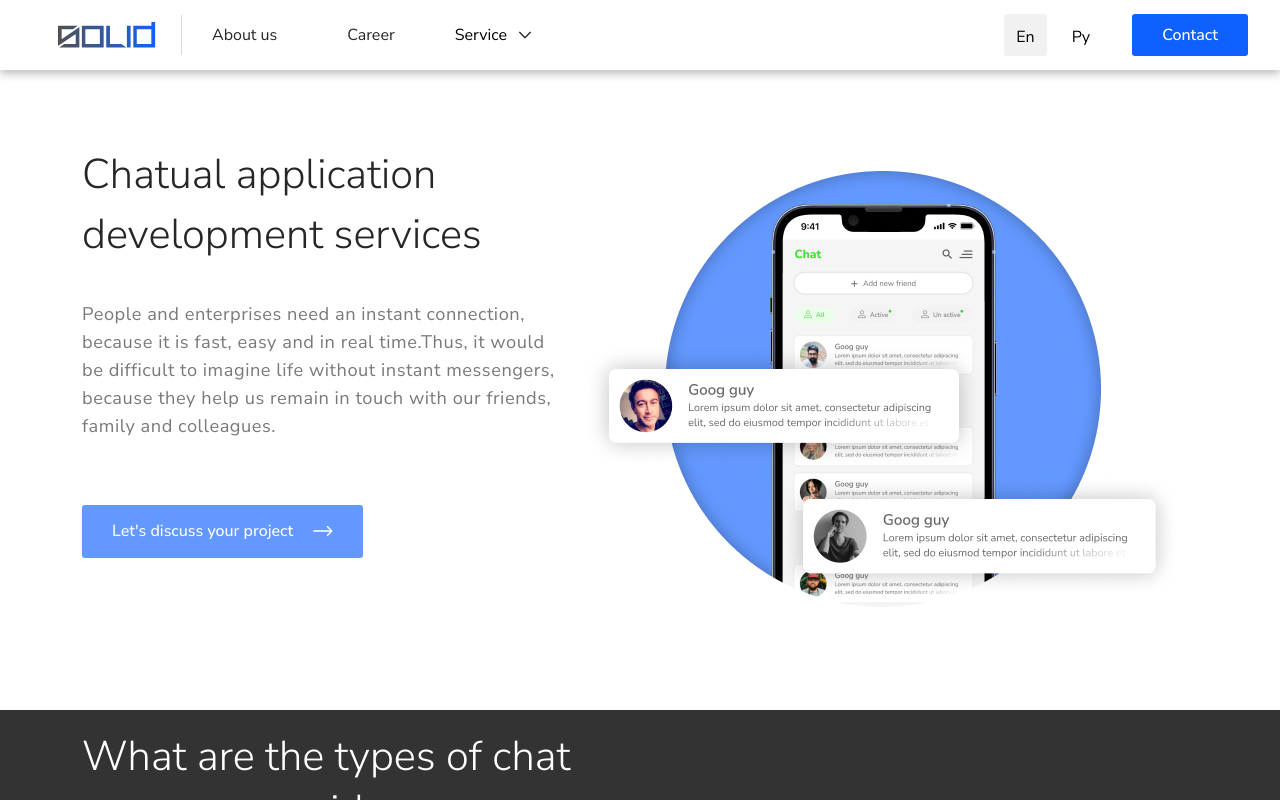
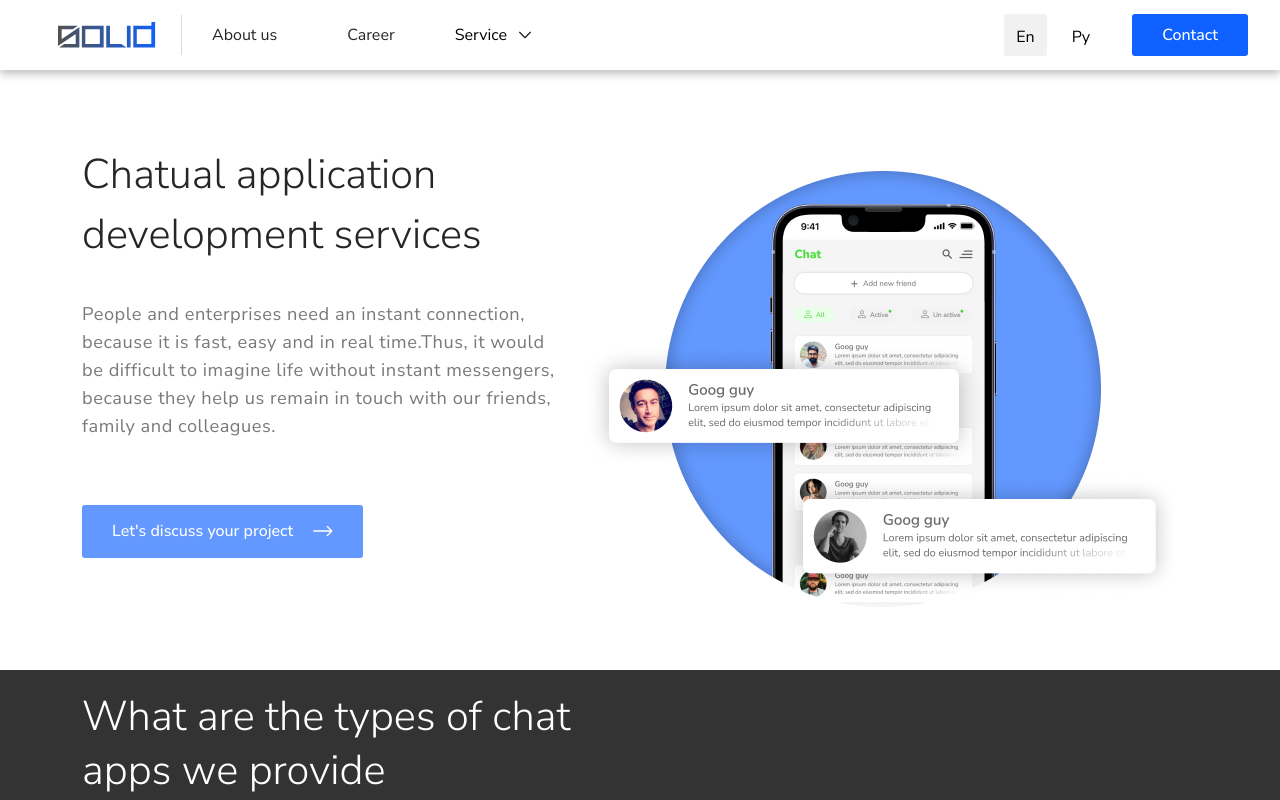
Before and after one commit to SolidDevs/solid-devs, a Next.js app: page /chatDev in a window 1280 px wide. Shown: the top 800 px of the page. Built offline with nearby package versions, Linux system fonts and the light colour scheme.

Commit message:
fix:MVPPadding

```diff
--- a/src/components/webMain/WebMain.module.scss
+++ b/src/components/webMain/WebMain.module.scss
@@ -5,7 +5,7 @@ $title__size: calc(2vw + 2vh);
 $description__size: calc(0.8vw + 1vh);
 
 .main {
-  padding: 37px 0 40px;
+  padding: 37px 0 0;
   @include breackpoint(xm) {
     background-color: #494949;
   }
```
